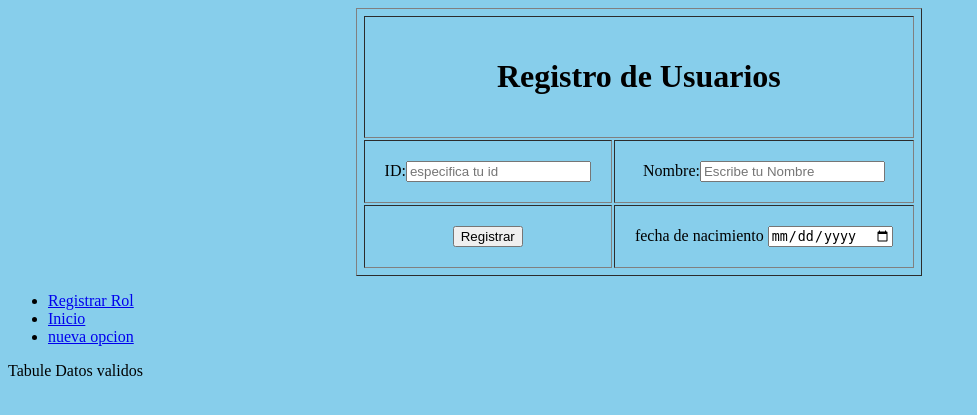
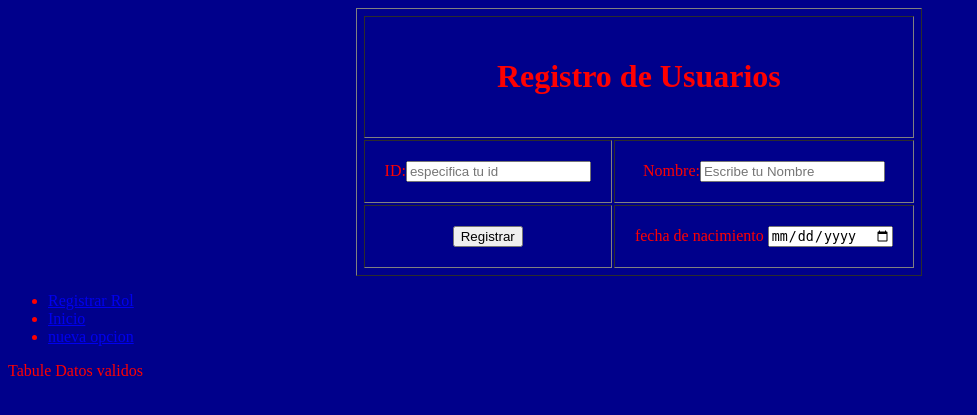
Before and after one commit to carlosroberto95/desarrollo, a PHP site: page /desarrollo/ in a window 1280 px wide. Shown: the top 415 px of the page, without its empty margins (0-977 px from the left). Run offline with PHP 8.4, Linux system fonts and the light colour scheme.

Commit message:
cambio de fondo en body y color de letra

```diff
--- a/index.php
+++ b/index.php
@@ -14,7 +14,8 @@
             width: 45%;
         }
         body{
-            background-color: skyblue;
+            background-color: darkblue;
+            color: red;
         }
     </style>
 </head>
```
